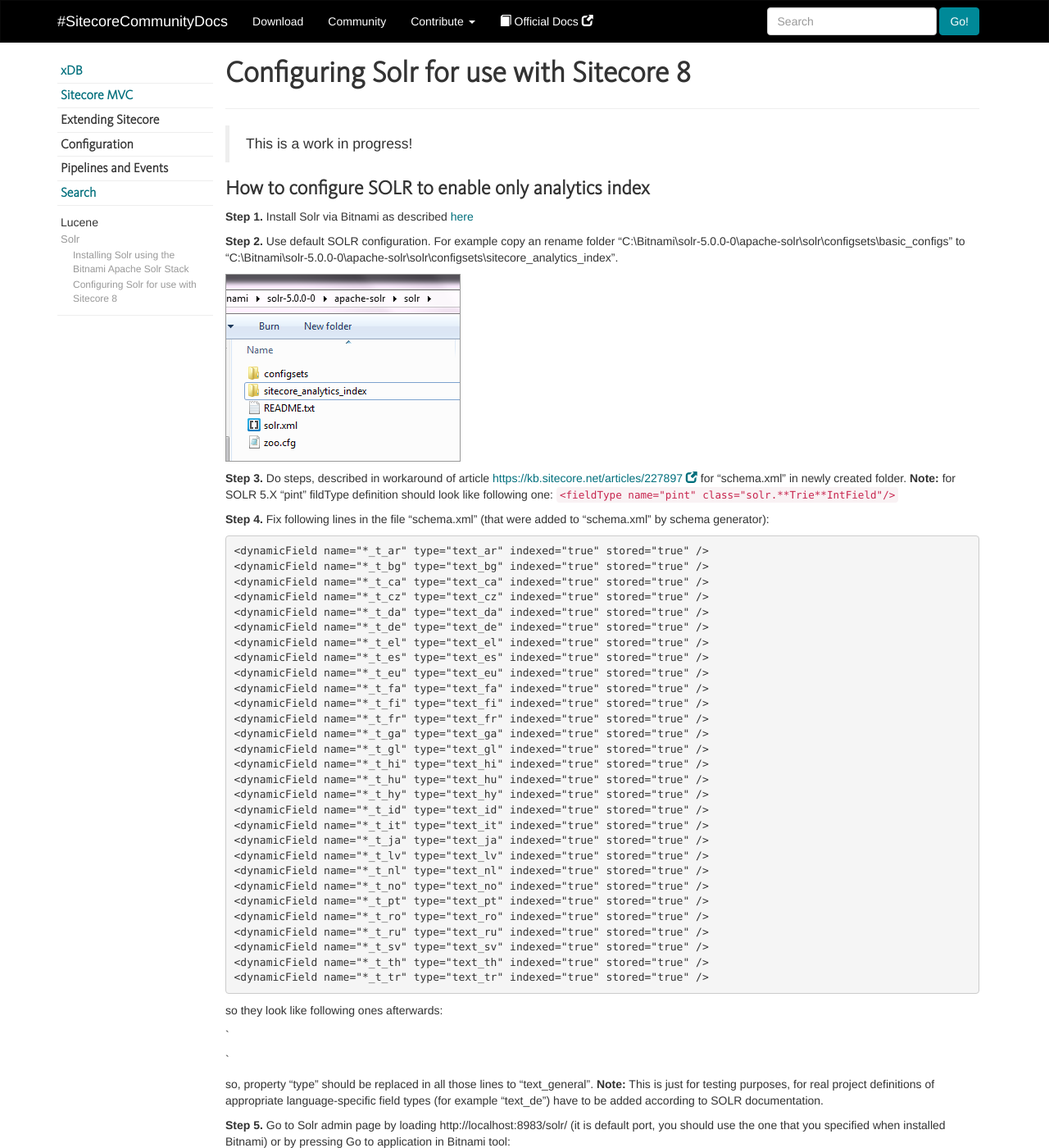
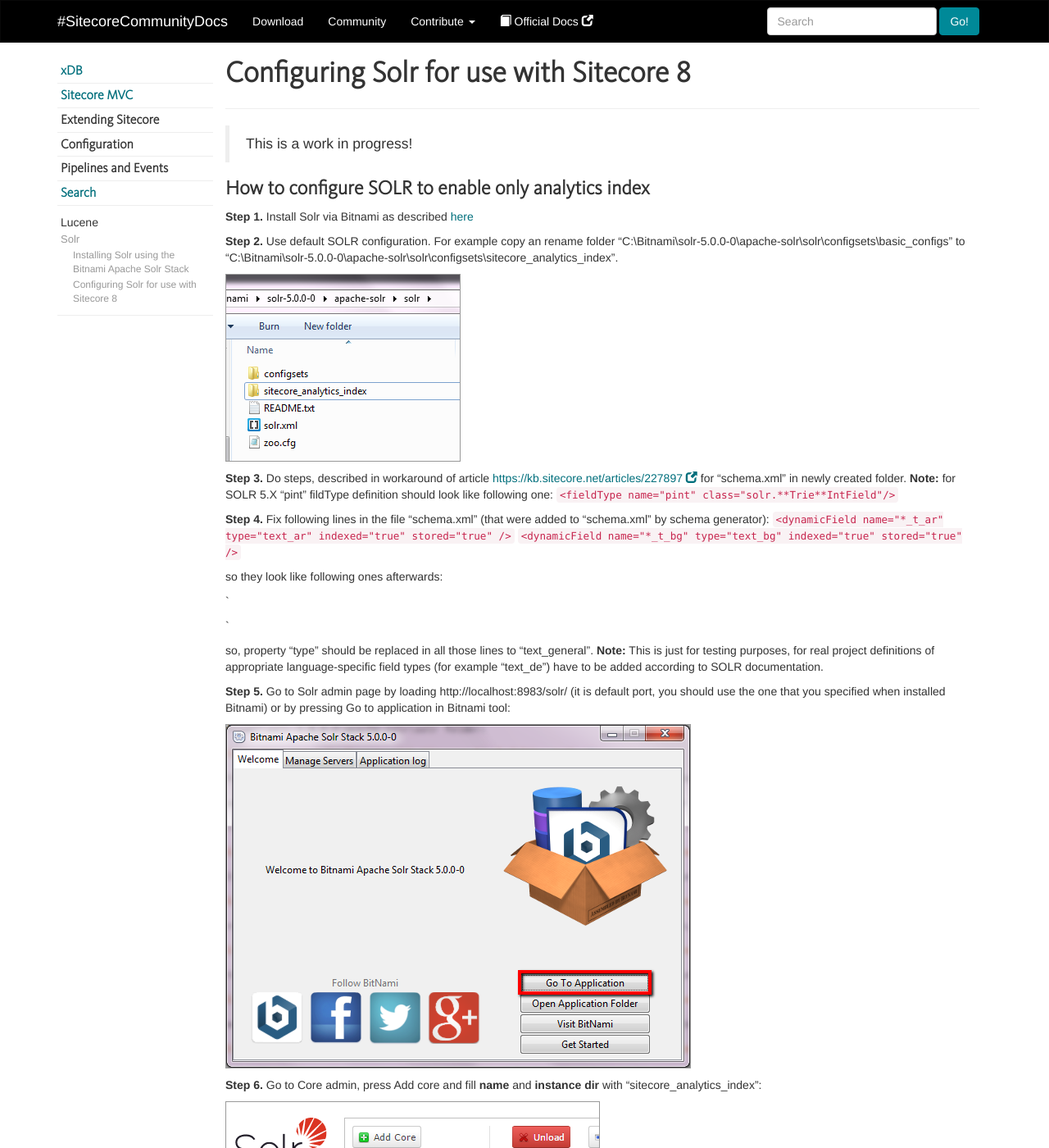
Before and after one commit to Sitecore-Community/docs, a Jekyll site: the page built from search/solr/Configuring-Solr-for-use-with-Sitecore-8/index.md, in a window 1280 px wide and 1400 px high. Shown: the whole window at 82% size. Built offline with Jekyll 4.4.1, drawn with Linux system fonts in a browser that asks for light colours; nearby versions of some CDN libraries; a script that is not in the unit is left out; comment, search, counter and statistics services are not loaded.

Commit message:
markup fixes

````diff
--- a/search/solr/Configuring-Solr-for-use-with-Sitecore-8/index.md
+++ b/search/solr/Configuring-Solr-for-use-with-Sitecore-8/index.md
@@ -19,9 +19,9 @@
 `<fieldType name="pint" class="solr.**Trie**IntField"/>`
 
 **Step 4.** Fix following lines in the file "schema.xml" (that were added to "schema.xml" by schema generator):
-```xml
-<dynamicField name="*_t_ar" type="text_ar" indexed="true" stored="true" />
-<dynamicField name="*_t_bg" type="text_bg" indexed="true" stored="true" />
+`<dynamicField name="*_t_ar" type="text_ar" indexed="true" stored="true" />`
+`<dynamicField name="*_t_bg" type="text_bg" indexed="true" stored="true" />`
+
 <dynamicField name="*_t_ca" type="text_ca" indexed="true" stored="true" />
 <dynamicField name="*_t_cz" type="text_cz" indexed="true" stored="true" />
 <dynamicField name="*_t_da" type="text_da" indexed="true" stored="true" />
@@ -49,7 +49,6 @@
 <dynamicField name="*_t_sv" type="text_sv" indexed="true" stored="true" />
 <dynamicField name="*_t_th" type="text_th" indexed="true" stored="true" />
 <dynamicField name="*_t_tr" type="text_tr" indexed="true" stored="true" />
-```
 
 so they look like following ones afterwards:
 
````
